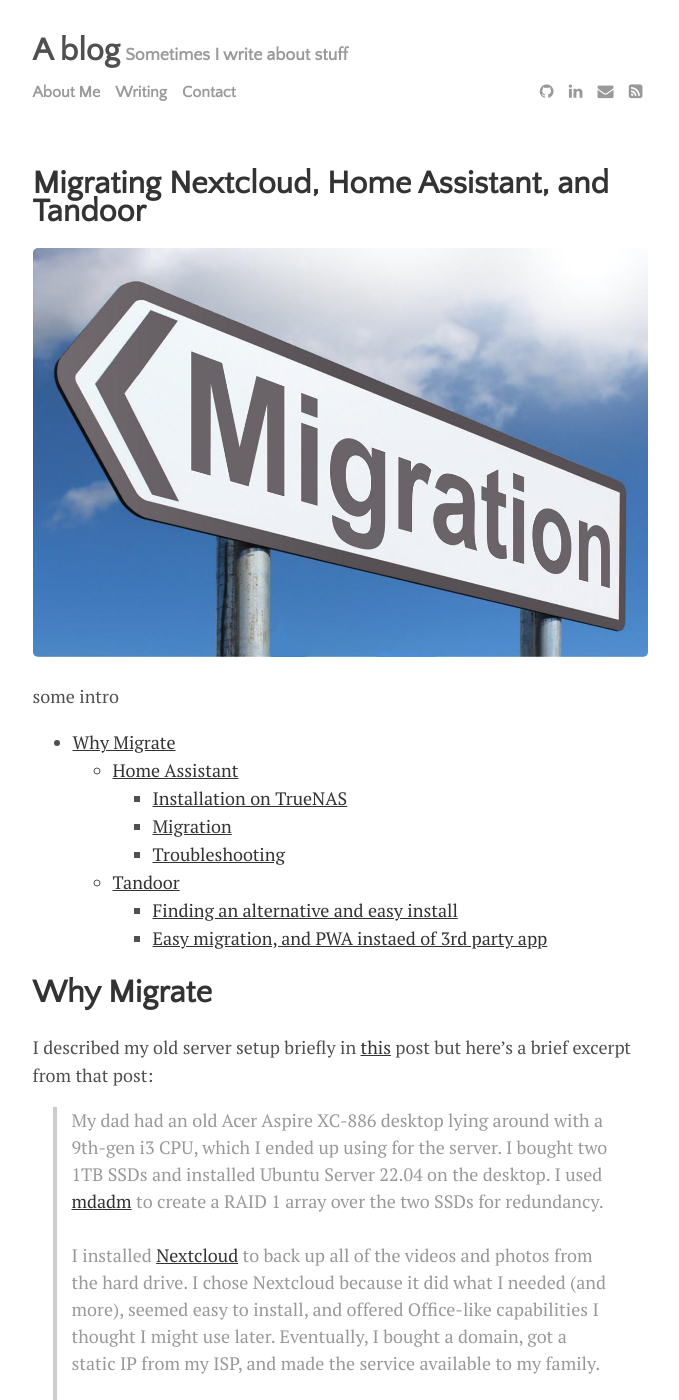
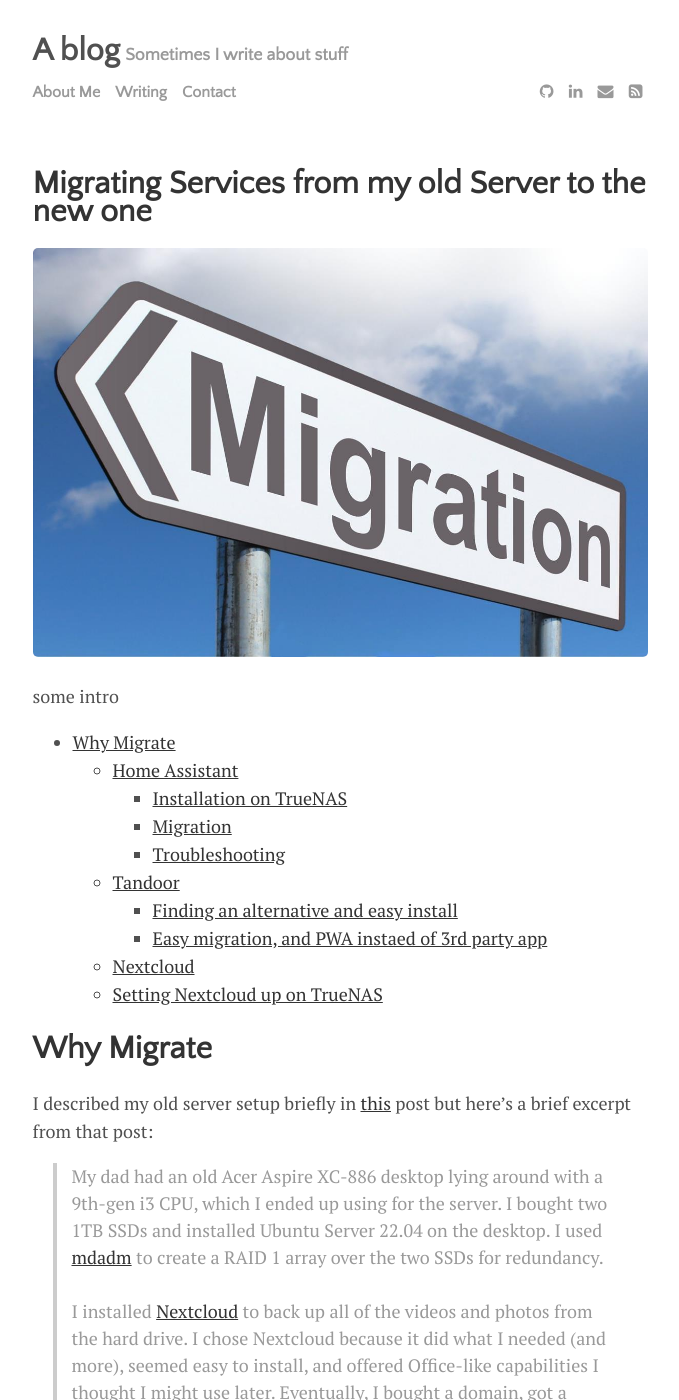
Before and after one commit to ahll19/ahll19.github.io, a Jekyll site: the page built from docs/_posts/2025-04-13-migrating_apps.md, in a window 1280 px wide and 1400 px high. Shown: the whole window, without its empty margins (300-979 px from the left). Built offline with Jekyll 4.4.1, drawn with Linux system fonts in a browser that asks for light colours; comment, search, counter and statistics services are not loaded; some of the changed text lies outside the part shown.

Commit message:
more notes

```diff
--- a/docs/_posts/2025-04-13-migrating_apps.md
+++ b/docs/_posts/2025-04-13-migrating_apps.md
@@ -1,6 +1,6 @@
 ---
 layout: post
-title: 'Migrating Nextcloud, Home Assistant, and Tandoor'
+title: 'Migrating Services from my old Server to the new one'
 author: "Anders Lauridsen"
 categories: journal
 tags: []
@@ -17,6 +17,8 @@
   - [Tandoor](#tandoor)
     - [Finding an alternative and easy install](#finding-an-alternative-and-easy-install)
     - [Easy migration, and PWA instaed of 3rd party app](#easy-migration-and-pwa-instaed-of-3rd-party-app)
+  - [Nextcloud](#nextcloud)
+  - [Setting Nextcloud up on TrueNAS](#setting-nextcloud-up-on-truenas)
 
 # Why Migrate
 I described my old server setup briefly in [this](creating-a-landing-page-and-why-llms-wont-take-our-jobs) post but here's a brief excerpt from that post:
@@ -79,3 +81,12 @@
 ### Easy migration, and PWA instaed of 3rd party app
 
 Maybe make a note about PWA, Apple and EU
+
+## Nextcloud
+...
+
+I haven't migrated Nextcloud yet (continue)
+
+## Setting Nextcloud up on TrueNAS
+
+link to blogpost and office stuff
```
